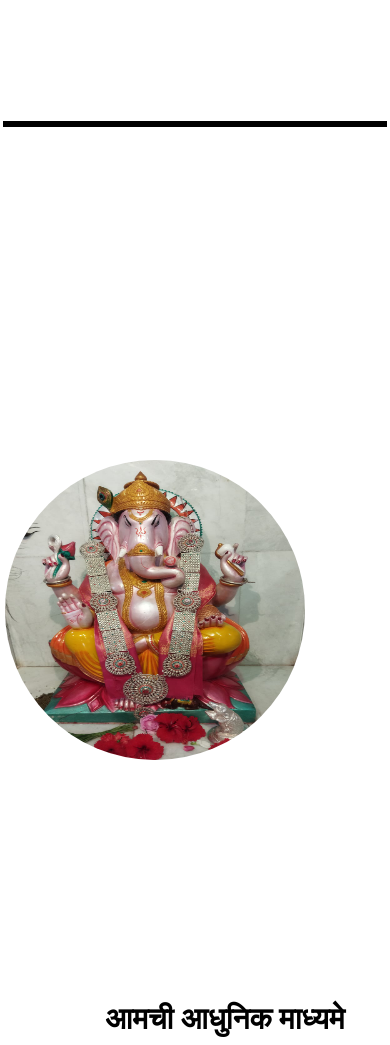
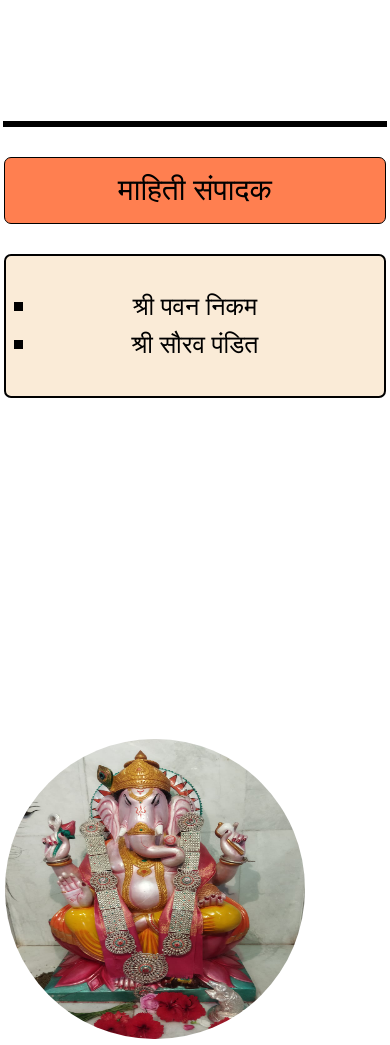
Before and after one commit to gauravghuge7/deopulgoan, a plain HTML site: page index.html in a window 390 px wide. Shown: the part 3760-4805 px from the top of the page. Drawn offline with Linux system fonts and the light colour scheme.

Commit message:
added source provider

```diff
--- a/index.html
+++ b/index.html
@@ -41,8 +41,8 @@
                   <nav>
                         <p> देवपुळ </p>
                         <ul>
-                              <li><a id="about" href="./src/about.html">About Us</a></li>
-                              <li><a id="contact" href="./src/contact.html">Contact Us</a></li>
+                              <li id="li1"><a id="about" href="./src/about.html">About Us</a></li>
+                              <li id="li1"><a id="contact" href="./src/contact.html">Contact Us</a></li>
 
 
 
@@ -105,7 +105,13 @@
             <hr>
             <div class="mahiti">
 
+                  <p> माहिती संपादक </p>
 
+                  <ul>
+                        <li type="square" id="sq"> श्री पवन निकम </li>
+                        <li type="square" id="sq">  श्री सौरव पंडित </li>
+
+                  </ul>
 
 
             </div>
--- a/src/mobile.css
+++ b/src/mobile.css
@@ -27,7 +27,7 @@
 
       /*  this is the for decorating the content  */
 
-      li {
+      #li1 {
             list-style: none;
             cursor: pointer;
       }
@@ -145,6 +145,40 @@
 
       }
 
+
+      .mahiti {
+
+      }
+
+      .mahiti p {
+            font-size: 30px;
+            font-weight: 500;
+            text-align: center;
+            border: 1px solid black;
+
+            padding: 10px;
+            background-color: coral;
+            border-radius: 7px;
+
+
+
+      }
+
+
+
+      .mahiti ul {
+            border: 2px solid black;
+            border-radius: 7px;
+            text-align: center;
+            padding: 2rem;
+            background-color: antiquewhite;
+      }
+
+      #sq {
+            font-size: 25px;
+            font-weight: 500;
+
+      }
 
       /*  social media css */
 
```
